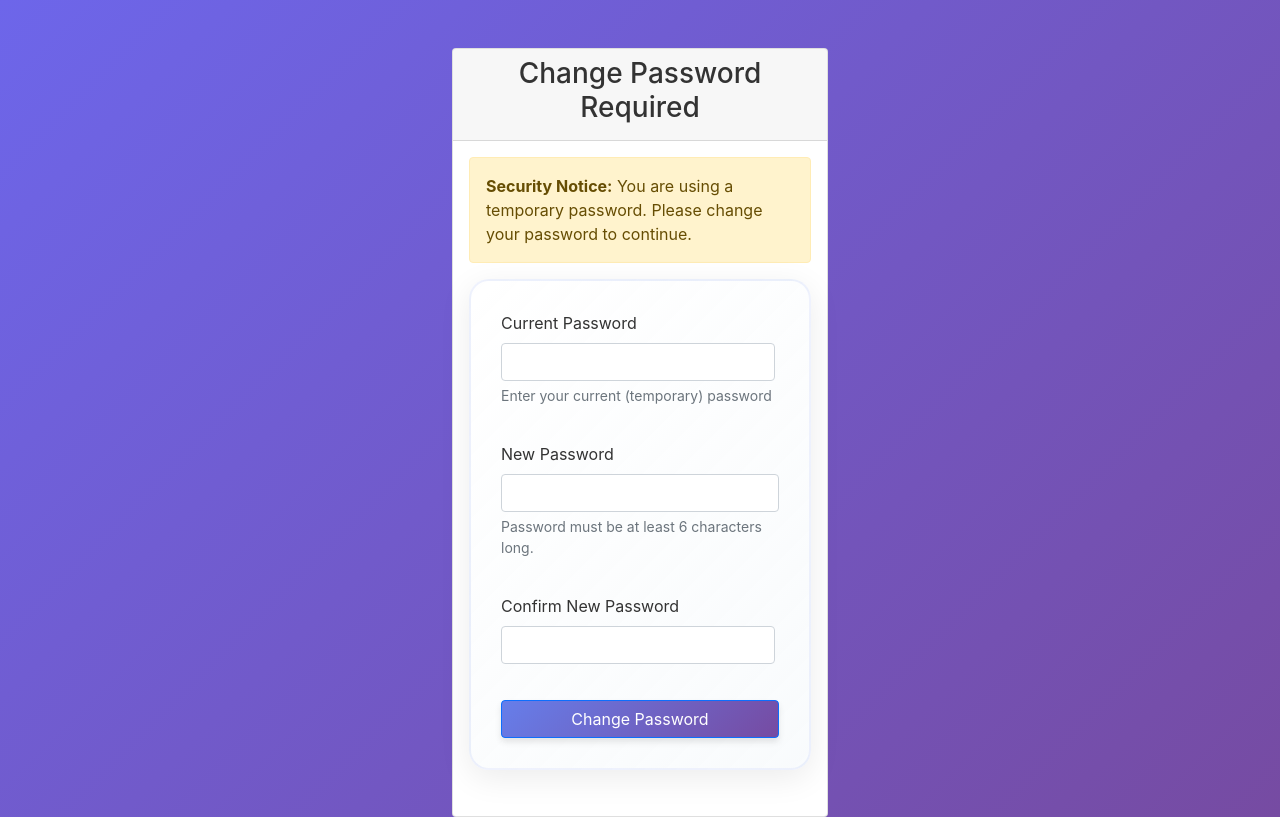
After one commit to laguna03/transfer_rate_app, a FastAPI app: template app/templates/change_password.html in a window 1280 px wide. The commit adds this page. Run offline with FastAPI, Linux system fonts and the light colour scheme; the template is opened without the code that fills it, so the values that code supplies are empty.

Commit message:
MORE CHANGES

```diff
--- a/app/main.py
+++ b/app/main.py
@@ -76,6 +76,16 @@ async def login_submit(
             "error": "Invalid credentials or account deactivated"
         })
 
+    # Check if user must change password (temporary password)
+    if user.must_change_password:
+        # Create a temporary token for password change
+        temp_token = auth.create_access_token(data={"sub": user.username})
+        response = RedirectResponse(
+            url="/change-password", status_code=status.HTTP_302_FOUND)
+        response.set_cookie(key="temp_access_token",
+                            value=f"Bearer {temp_token}", httponly=True)
+        return response
+
     # Create token and redirect based on user role
     access_token = auth.create_access_token(data={"sub": user.username})
 
@@ -97,6 +107,80 @@ def logout():
     response = RedirectResponse(
         url="/login", status_code=status.HTTP_302_FOUND)
     response.delete_cookie(key="access_token")
+    return response
+
+
+# Password change endpoints
+@app.get("/change-password", response_class=HTMLResponse)
+def change_password_page(request: Request):
+    return templates.TemplateResponse("change_password.html", {"request": request})
+
+
+@app.post("/change-password")
+async def change_password_submit(
+    request: Request,
+    current_password: str = Form(...),
+    new_password: str = Form(...),
+    confirm_password: str = Form(...),
+    db: Session = Depends(get_db)
+):
+    # Get user from temporary token
+    temp_token = request.cookies.get("temp_access_token")
+    if not temp_token:
+        return RedirectResponse(url="/login", status_code=302)
+
+    # Remove "Bearer " prefix
+    if temp_token.startswith("Bearer "):
+        temp_token = temp_token[7:]
+
+    # Get user from token
+    try:
+        username = auth.get_username_from_token(temp_token)
+        if not username:
+            return RedirectResponse(url="/login", status_code=302)
+
+        user = crud.get_user_by_username(db, username)
+        if not user:
+            return RedirectResponse(url="/login", status_code=302)
+    except:
+        return RedirectResponse(url="/login", status_code=302)
+
+    # Validate current password
+    if not auth.verify_password(current_password, user.hashed_password):
+        return templates.TemplateResponse("change_password.html", {
+            "request": request,
+            "error": "Current password is incorrect"
+        })
+
+    # Validate new passwords match
+    if new_password != confirm_password:
+        return templates.TemplateResponse("change_password.html", {
+            "request": request,
+            "error": "New passwords do not match"
+        })
+
+    # Validate password length
+    if len(new_password) < 6:
+        return templates.TemplateResponse("change_password.html", {
+            "request": request,
+            "error": "Password must be at least 6 characters long"
+        })
+
+    # Update password and clear temporary flag
+    crud.update_user_password(db, user.id, new_password)
+
+    # Create regular access token and redirect to appropriate dashboard
+    access_token = auth.create_access_token(data={"sub": user.username})
+
+    if user.role == UserRole.ADMIN:
+        redirect_url = "/admin/dashboard"
+    else:
+        redirect_url = "/"
+
+    response = RedirectResponse(url=redirect_url, status_code=302)
+    response.set_cookie(key="access_token",
+                        value=f"Bearer {access_token}", httponly=True)
+    response.delete_cookie(key="temp_access_token")
     return response
 
 
@@ -126,11 +210,6 @@ def create_user(
         raise HTTPException(
             status_code=400,
             detail="Username already exists"
-        )
-    if crud.get_user_by_email(db, user_data.email):
-        raise HTTPException(
-            status_code=400,
-            detail="Email already exists"
         )
 
     # Create user with provided password
@@ -303,7 +382,7 @@ def read_dashboard(
             "log_lists": [],
             "current_log_list_id": None,
             "current_user": current_user,
-            "message": "You don't have any log lists yet. Create your first log list to start tracking calls."
+            "message": "Welcome! To get started, create your first log list using the form below. You can organize your calls into different lists (e.g., by date, campaign, or team)."
         })
 
     if not log_list_id:
@@ -437,17 +516,6 @@ def delete_log_list(
     if current_user.role != UserRole.ADMIN and log_list.owner_id != current_user.id:
         raise HTTPException(status_code=403, detail="Access denied")
 
-    # Check if it's the last log list for this user
-    if current_user.role == UserRole.ADMIN:
-        total_log_lists = db.query(LogList).count()
-    else:
-        total_log_lists = db.query(LogList).filter(
-            LogList.owner_id == current_user.id).count()
-
-    if total_log_lists <= 1:
-        raise HTTPException(
-            status_code=400, detail="Cannot delete the last log list")
-
     # Delete all associated call logs first (cascade should handle this, but being explicit)
     db.query(CallLog).filter(CallLog.log_list_id == log_list_id).delete()
 
@@ -461,7 +529,7 @@ def delete_log_list(
 @app.post("/init-admin")
 def initialize_admin(
     username: str = Form(...),
-    email: str = Form(...),
+    name: str = Form(...),
     password: str = Form(...),
     db: Session = Depends(get_db)
 ):
@@ -474,8 +542,10 @@ def initialize_admin(
         )
 
     # Create the first admin user
-    admin_user = crud.create_admin_user(db, username, email, password)
-    return {"message": "Admin user created successfully", "username": admin_user.username}
+    admin_user = crud.create_admin_user(db, username, name, password)
+
+    # Redirect to login page after successful creation
+    return RedirectResponse(url="/login", status_code=302)
 
 
 @app.get("/init", response_class=HTMLResponse)
@@ -491,6 +561,8 @@ def init_page(request: Request, db: Session = Depends(get_db)):
 # Startup event to ensure tables are created
 @app.on_event("startup")
 def startup_event():
+    models.Base.metadata.create_all(bind=engine)
+    # Create database tables
     models.Base.metadata.create_all(bind=engine)
 
 # Debug endpoint to check authentication
@@ -566,7 +638,7 @@ def get_user_details(
         "user": {
             "id": user.id,
             "username": user.username,
-            "email": user.email,
+            "name": user.name,
             "role": user.role.value,
             "is_active": user.is_active,
             "created_at": user.created_at.isoformat() if user.created_at else None
--- a/app/models.py
+++ b/app/models.py
@@ -18,6 +18,7 @@ class User(Base):
     hashed_password = Column(String, nullable=False)
     role = Column(Enum(UserRole), nullable=False, default=UserRole.USER)
     is_active = Column(Boolean, default=True, nullable=False)
+    must_change_password = Column(Boolean, default=False, nullable=False)
     created_at = Column(DateTime(timezone=True), server_default=func.now())
     created_by_id = Column(Integer, ForeignKey("users.id"), nullable=True)
 
--- a/app/static/js/admin.js
+++ b/app/static/js/admin.js
@@ -323,7 +323,7 @@ function displayUserDetails(data) {
                 <h6>User Information</h6>
                 <table class="table table-sm">
                     <tr><td><strong>Username:</strong></td><td>${user.username}</td></tr>
-                    <tr><td><strong>Email:</strong></td><td>${user.email}</td></tr>
+                    <tr><td><strong>Full Name:</strong></td><td>${user.name}</td></tr>
                     <tr><td><strong>Role:</strong></td><td><span class="badge bg-primary">${user.role}</span></td></tr>
                     <tr><td><strong>Status:</strong></td><td><span class="badge bg-${user.is_active ? 'success' : 'secondary'}">${user.is_active ? 'Active' : 'Inactive'}</span></td></tr>
                     <tr><td><strong>Created:</strong></td><td>${user.created_at ? new Date(user.created_at).toLocaleDateString() : 'N/A'}</td></tr>
@@ -382,7 +382,7 @@ function displayUserDetails(data) {
                         <tr>
                             <td><span class="badge bg-${call.is_potential_sale ? 'success' : 'secondary'}">${call.call_type}</span></td>
                             <td>${call.timestamp ? new Date(call.timestamp).toLocaleString() : 'N/A'}</td>
-                            <td>${call.is_potential_sale ? '✅' : '❌'}</td>
+                            <td>${call.is_potential_sale ? '<span class="text-success">Yes</span>' : '<span class="text-secondary">No</span>'}</td>
                         </tr>
                     `;
                 });
--- /dev/null
+++ b/app/templates/change_password.html
@@ -0,0 +1,75 @@
+<!DOCTYPE html>
+<html lang="en">
+<head>
+    <meta charset="UTF-8">
+    <meta name="viewport" content="width=device-width, initial-scale=1.0">
+    <title>Change Password - Transfer Rate App</title>
+    <link href="https://cdn.jsdelivr.net/npm/bootstrap@5.1.3/dist/css/bootstrap.min.css" rel="stylesheet">
+    <link rel="stylesheet" href="{{ url_for('static', path='/css/style.css') }}">
+</head>
+<body>
+    <div class="container">
+        <div class="row justify-content-center">
+            <div class="col-md-6 col-lg-4">
+                <div class="card mt-5">
+                    <div class="card-header">
+                        <h3 class="text-center">Change Password Required</h3>
+                    </div>
+                    <div class="card-body">
+                        <div class="alert alert-warning">
+                            <strong>Security Notice:</strong> You are using a temporary password. Please change your password to continue.
+                        </div>
+
+                        {% if error %}
+                        <div class="alert alert-danger">{{ error }}</div>
+                        {% endif %}
+
+                        <form method="post" action="/change-password" id="changePasswordForm">
+                            <div class="mb-3">
+                                <label for="current_password" class="form-label">Current Password</label>
+                                <input type="password" class="form-control" id="current_password" name="current_password" required>
+                                <div class="form-text">Enter your current (temporary) password</div>
+                            </div>
+                            <div class="mb-3">
+                                <label for="new_password" class="form-label">New Password</label>
+                                <input type="password" class="form-control" id="new_password" name="new_password" required minlength="6">
+                                <div class="form-text">Password must be at least 6 characters long.</div>
+                            </div>
+                            <div class="mb-3">
+                                <label for="confirm_password" class="form-label">Confirm New Password</label>
+                                <input type="password" class="form-control" id="confirm_password" name="confirm_password" required minlength="6">
+                                <div class="invalid-feedback">
+                                    Passwords do not match.
+                                </div>
+                            </div>
+                            <button type="submit" class="btn btn-primary w-100" id="submitBtn">Change Password</button>
+                        </form>
+                    </div>
+                </div>
+            </div>
+        </div>
+    </div>
+
+    <script src="https://cdn.jsdelivr.net/npm/bootstrap@5.1.3/dist/js/bootstrap.bundle.min.js"></script>
+    <script>
+        // Client-side password confirmation validation
+        document.getElementById('changePasswordForm').addEventListener('submit', function(e) {
+            const newPassword = document.getElementById('new_password').value;
+            const confirmPassword = document.getElementById('confirm_password').value;
+
+            if (newPassword !== confirmPassword) {
+                e.preventDefault();
+                document.getElementById('confirm_password').classList.add('is-invalid');
+                return false;
+            } else {
+                document.getElementById('confirm_password').classList.remove('is-invalid');
+            }
+        });
+
+        // Remove invalid class when user starts typing
+        document.getElementById('confirm_password').addEventListener('input', function() {
+            this.classList.remove('is-invalid');
+        });
+    </script>
+</body>
+</html>
--- a/app/templates/init_admin.html
+++ b/app/templates/init_admin.html
@@ -26,8 +26,8 @@
                                 <input type="text" class="form-control" id="username" name="username" required>
                             </div>
                             <div class="mb-3">
-                                <label for="email" class="form-label">Email</label>
-                                <input type="email" class="form-control" id="email" name="email" required>
+                                <label for="name" class="form-label">Full Name</label>
+                                <input type="text" class="form-control" id="name" name="name" required>
                             </div>
                             <div class="mb-3">
                                 <label for="password" class="form-label">Password</label>
```
Also changed, not shown: app/auth.py (+10 -0 lines), app/crud.py (+21 -3 lines), app/static/js/main.js (+19 -13 lines), app/templates/index.html (+35 -4 lines).
